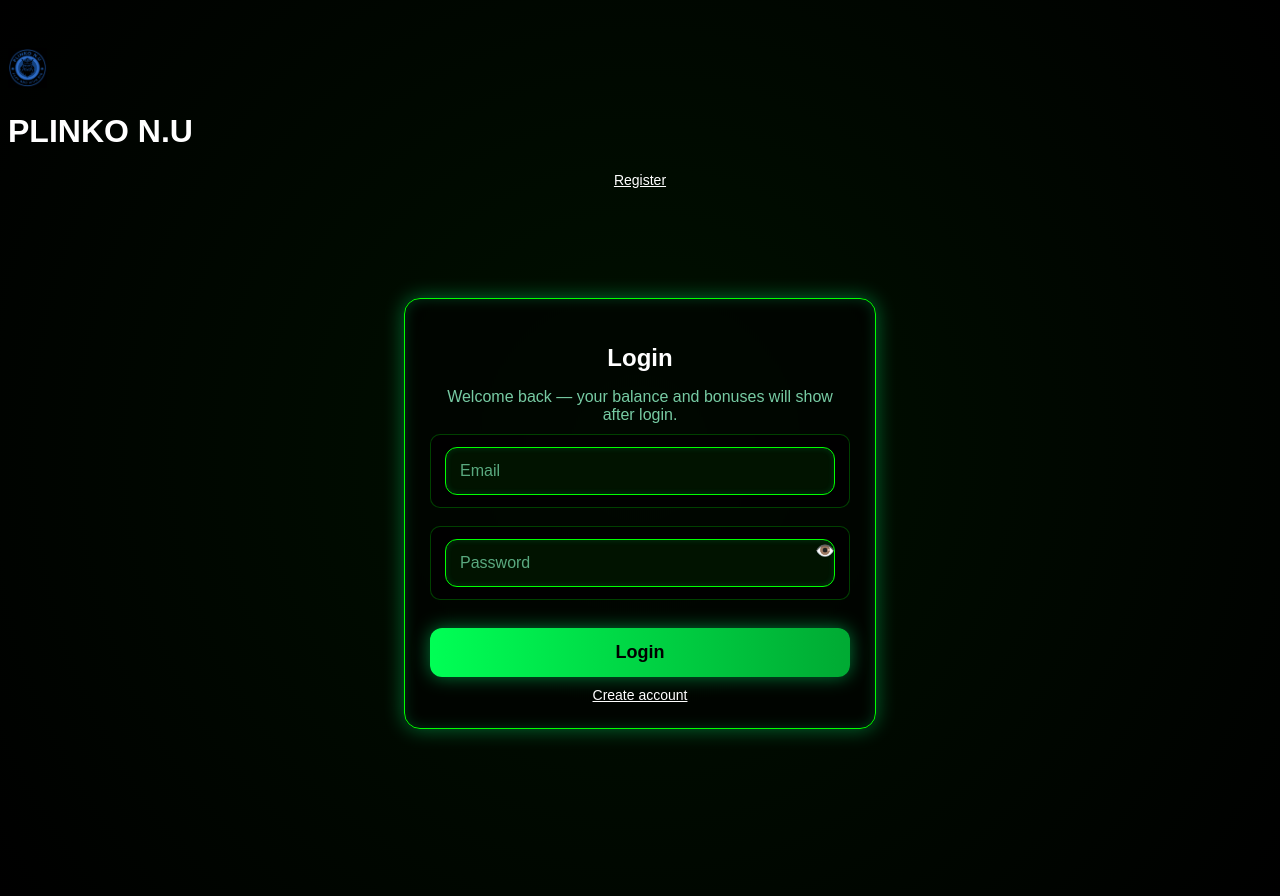
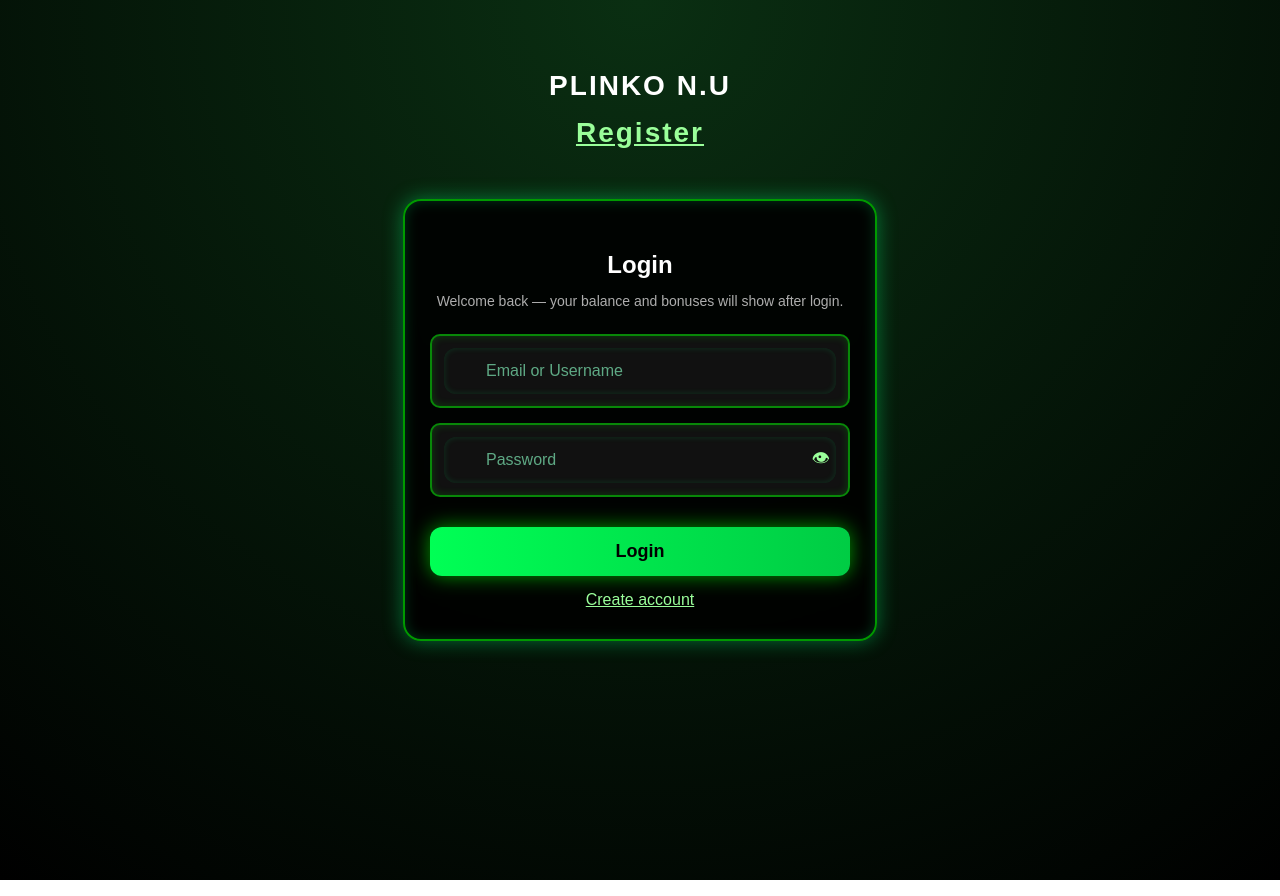
Before and after one commit to Ariana1313/plinko-app, a website: page frontend/login.html in a window 1280 px wide. Drawn offline with Linux system fonts and the light colour scheme; files that its build step writes are made by us from their sources; no server answers.

Commit message:
Update login.html

```diff
--- a/frontend/login.html
+++ b/frontend/login.html
@@ -1,190 +1,175 @@
+
 <!DOCTYPE html>
 <html lang="en">
 <head>
-  <meta charset="UTF-8">
-  <title>Login — PLINKO N.U</title>
-  <meta name="viewport" content="width=device-width, initial-scale=1.0">
+  <meta charset="UTF-8" />
+  <meta name="viewport" content="width=device-width, initial-scale=1.0"/>
+  <title>Plinko N.U – Login</title>
 
-  <!-- main style -->
-  <link rel="stylesheet" href="css/style.css">
+  <link rel="stylesheet" href="frontend/css/style.css" />
 
   <style>
-    /* Neon background */
     body.neon-page {
-      background: radial-gradient(circle at center, #001100, #000000);
+      background: radial-gradient(circle at top, #0a2f12, #000);
+      min-height: 100vh;
+      margin: 0;
+      font-family: Arial, sans-serif;
       color: #fff;
-      font-family: "Poppins", sans-serif;
     }
 
-    /* Login card */
+    .site-header {
+      text-align: center;
+      padding: 30px 10px;
+      font-size: 28px;
+      font-weight: bold;
+      letter-spacing: 2px;
+    }
+
+    .auth-wrapper {
+      display: flex;
+      justify-content: center;
+      padding: 20px;
+    }
+
     .form-card {
+      width: 100%;
       max-width: 420px;
-      background: rgba(0, 0, 0, 0.55);
-      backdrop-filter: blur(6px);
-      padding: 25px;
-      margin: 50px auto;
-      border-radius: 16px;
-      border: 1px solid #0f0;
-      box-shadow: 0 0 25px rgba(0,255,0,0.3);
+      background: rgba(0, 0, 0, 0.9);
+      border-radius: 18px;
+      padding: 30px 25px;
+      border: 2px solid rgba(0, 255, 0, 0.6);
+      box-shadow: 0 0 25px rgba(0, 255, 0, 0.4);
+    }
+
+    .form-card h2 {
+      text-align: center;
+      margin-bottom: 10px;
+    }
+
+    .subtitle {
+      text-align: center;
+      color: #ccc;
+      margin-bottom: 25px;
+      font-size: 14px;
     }
 
     .field {
-      margin-bottom: 18px;
+      position: relative;
+      margin-bottom: 15px;
+      background: #111;
+      border-radius: 10px;
+      padding: 12px;
+      border: 2px solid rgba(0, 255, 0, 0.5);
+      box-shadow: inset 0 0 8px rgba(0, 255, 0, 0.2);
     }
 
     .field input {
       width: 100%;
-      padding: 14px;
-      border-radius: 12px;
-      background: #011300;
-      border: 1px solid #0f0;
+      background: none;
+      border: none;
+      outline: none;
       color: #fff;
       font-size: 16px;
     }
 
-    .btn {
-      width: 100%;
-      padding: 14px;
-      margin-top: 10px;
-      border-radius: 12px;
+    .toggle-eye {
+      position: absolute;
+      right: 12px;
+      top: 50%;
+      transform: translateY(-50%);
+      background: none;
       border: none;
-      background: linear-gradient(to right, #00ff55, #00aa33);
+      color: #9aff9a;
       font-size: 18px;
-      font-weight: bold;
-      color: #000;
       cursor: pointer;
     }
 
-    .small-link {
-      display: block;
-      margin-top: 10px;
-      text-align: center;
-      color: #fff;
-      font-size: 14px;
+    .btn {
+      width: 100%;
+      margin-top: 15px;
+      padding: 14px;
+      font-size: 18px;
+      font-weight: bold;
+      border-radius: 12px;
+      border: none;
+      cursor: pointer;
+      background: linear-gradient(90deg, #00ff55, #00cc44);
+      color: #000;
+      box-shadow: 0 0 20px rgba(0, 255, 0, 0.6);
     }
 
-    /* Password toggle */
-    .password-toggle {
-      position: absolute;
-      right: 14px;
-      top: 14px;
-      color: #0f0;
-      cursor: pointer;
-      font-size: 16px;
+    .link {
+      text-align: center;
+      margin-top: 15px;
     }
 
-    .field.password-wrapper {
-      position: relative;
-    }
-
-    /* Global loading spinner */
-    #globalSpinner {
-      position: fixed;
-      inset: 0;
-      background: rgba(0, 0, 0, 0.75);
-      display: none;
-      justify-content: center;
-      align-items: center;
-      z-index: 99999;
-    }
-
-    .spinnerBox {
-      text-align: center;
-      color: #fff;
-    }
-
-    .spinner {
-      width: 60px;
-      height: 60px;
-      border: 5px solid #0f0;
-      border-top-color: transparent;
-      border-radius: 50%;
-      animation: spin 0.8s linear infinite;
-      margin: auto;
-    }
-
-    @keyframes spin {
-      to { transform: rotate(360deg); }
+    .link a {
+      color: #9aff9a;
+      text-decoration: underline;
     }
   </style>
 </head>
 
 <body class="neon-page">
 
-<header class="site-header">
-  <div class="left">
-    <img src="assets/logo-card.png" alt="logo" style="height:40px;">
-    <h1>PLINKO N.U</h1>
-  </div>
+  <header class="site-header">
+    PLINKO N.U
+    <div class="link">
+      <a href="register.html">Register</a>
+    </div>
+  </header>
 
-  <nav class="right">
-    <a href="register.html" class="small-link">Register</a>
-  </nav>
-</header>
+  <main class="auth-wrapper">
+    <section class="form-card">
+      <h2>Login</h2>
+      <p class="subtitle">
+        Welcome back — your balance and bonuses will show after login.
+      </p>
 
-<main class="container">
+      <form id="loginForm">
 
-  <section class="form-card">
-    <h2>Login</h2>
-    <p class="subtitle">Welcome back — your balance and bonuses will show after login.</p>
+        <div class="field">
+          <input
+            type="text"
+            id="identifier"
+            name="identifier"
+            placeholder="Email or Username"
+            required
+          />
+        </div>
 
-    <form id="loginForm">
-      <!-- Email -->
-      <div class="field">
-        <input id="email" type="email" placeholder="Email" required>
+        <div class="field">
+          <input
+            type="password"
+            id="password"
+            name="password"
+            placeholder="Password"
+            required
+          />
+          <button type="button" class="toggle-eye" id="togglePassword">👁</button>
+        </div>
+
+        <button type="submit" class="btn">Login</button>
+
+      </form>
+
+      <div class="link">
+        <a href="register.html">Create account</a>
       </div>
+    </section>
+  </main>
 
-      <!-- Password with reveal -->
-      <div class="field password-wrapper">
-        <input id="password" type="password" placeholder="Password" required>
-        <span id="togglePassword" class="password-toggle">👁️</span>
-      </div>
+  <script src="frontend/js/login.js"></script>
 
-      <!-- Submit -->
-      <button class="btn" type="submit">Login</button>
+  <script>
+    // Eye toggle (WORKING)
+    const toggle = document.getElementById("togglePassword");
+    const passInput = document.getElementById("password");
 
-      <a href="register.html" class="small-link">Create account</a>
-    </form>
-  </section>
-
-</main>
-
-<!-- Global loading overlay -->
-<div id="globalSpinner">
-  <div class="spinnerBox">
-    <div class="spinner"></div>
-    <div class="msg" id="spinnerMsg">Loading…</div>
-  </div>
-</div>
-
-<!-- Login JS -->
-<script src="js/login.js"></script>
-
-<!-- VPN blocker -->
-<script>
-(async () => {
-  try {
-    const res = await fetch("https://ipapi.co/json/");
-    const data = await res.json();
-
-    if (data.security && data.security.vpn === true) {
-      alert("⚠️ Please turn OFF VPN to use PLINKO N.U");
-      document.body.innerHTML =
-        "<h2 style='color:white;text-align:center;margin-top:40px;'>VPN Detected — Disable VPN and reload.</h2>";
-    }
-  } catch (e) {
-    console.log("VPN check failed", e);
-  }
-})();
-</script>
-
-<!-- Password toggle -->
-<script>
-document.getElementById("togglePassword").onclick = () => {
-  const input = document.getElementById("password");
-  input.type = input.type === "password" ? "text" : "password";
-};
-</script>
+    toggle.addEventListener("click", () => {
+      passInput.type = passInput.type === "password" ? "text" : "password";
+    });
+  </script>
 
 </body>
 </html>
```
